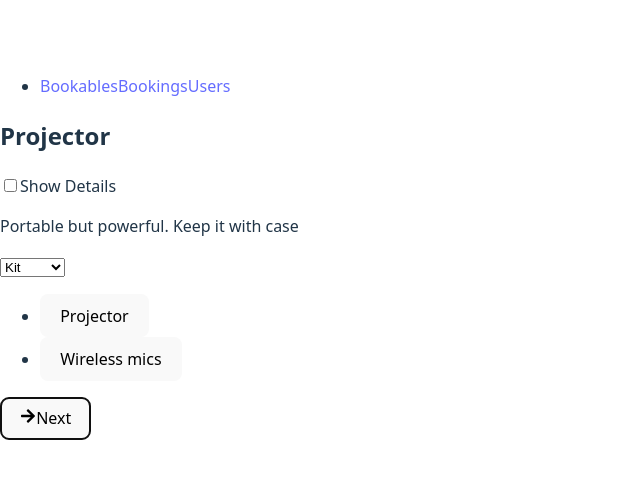
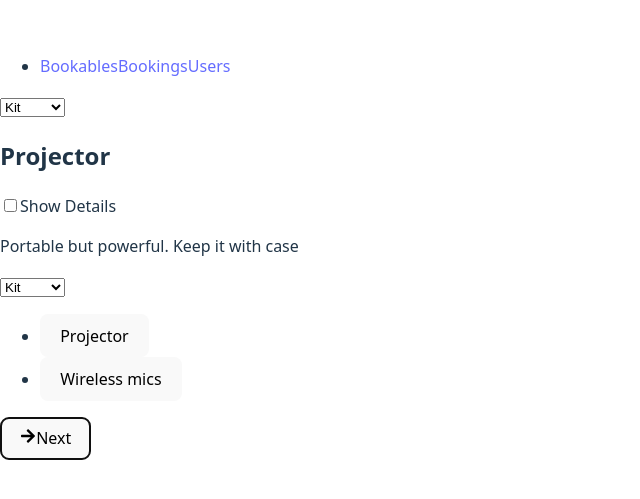
Before and after one commit to xxlarteom90/my-app, a React app in the folder frontend/: page /bookablesPage in a window 1280 px wide. Shown: the part 143-642 px from the top of the page, without its empty margins (0-640 px from the left). Built offline with nearby package versions, Linux system fonts and the light colour scheme; the HTML template or start-up script is replaced by a standard one.

Commit message:
0301-related-state

```diff
--- a/frontend/src/pages/bookables/BookablesList.tsx
+++ b/frontend/src/pages/bookables/BookablesList.tsx
@@ -1,4 +1,4 @@
-import { Fragment, useState } from "react";
+import { Fragment, SetStateAction, useState } from "react";
 import { bookables, days, sessions } from "../../static.json";
 import { Button } from "react-bootstrap";
 import { FaArrowRight } from "react-icons/fa";
@@ -16,10 +16,10 @@ export function BookablesList() {
   const [hasDetails, setHasDetails] = useState(false);
 
 
-  // function changeGroup(event){
-  //   setGroup(event.target.value);
-  //   setBookableIndex(0)
-  // }
+  function changeGroup(event: { target: { value: SetStateAction<string>; }; }){
+    setGroup(event.target.value);
+    setBookableIndex(0)
+  }
 
   function nextBookable() {
     setBookableIndex((i) => (i + 1) % bookablesInGroup.length);
@@ -29,6 +29,11 @@ export function BookablesList() {
 
   return (
     <Fragment>
+      <select
+      value={group} onChange={changeGroup}>
+        {groups.map(g => <option value={g} key={g}>{g}</option>)}
+      </select>
+
       <div className="container gap-2">
       {bookable && (
         <div className="row align-items-end">
```
